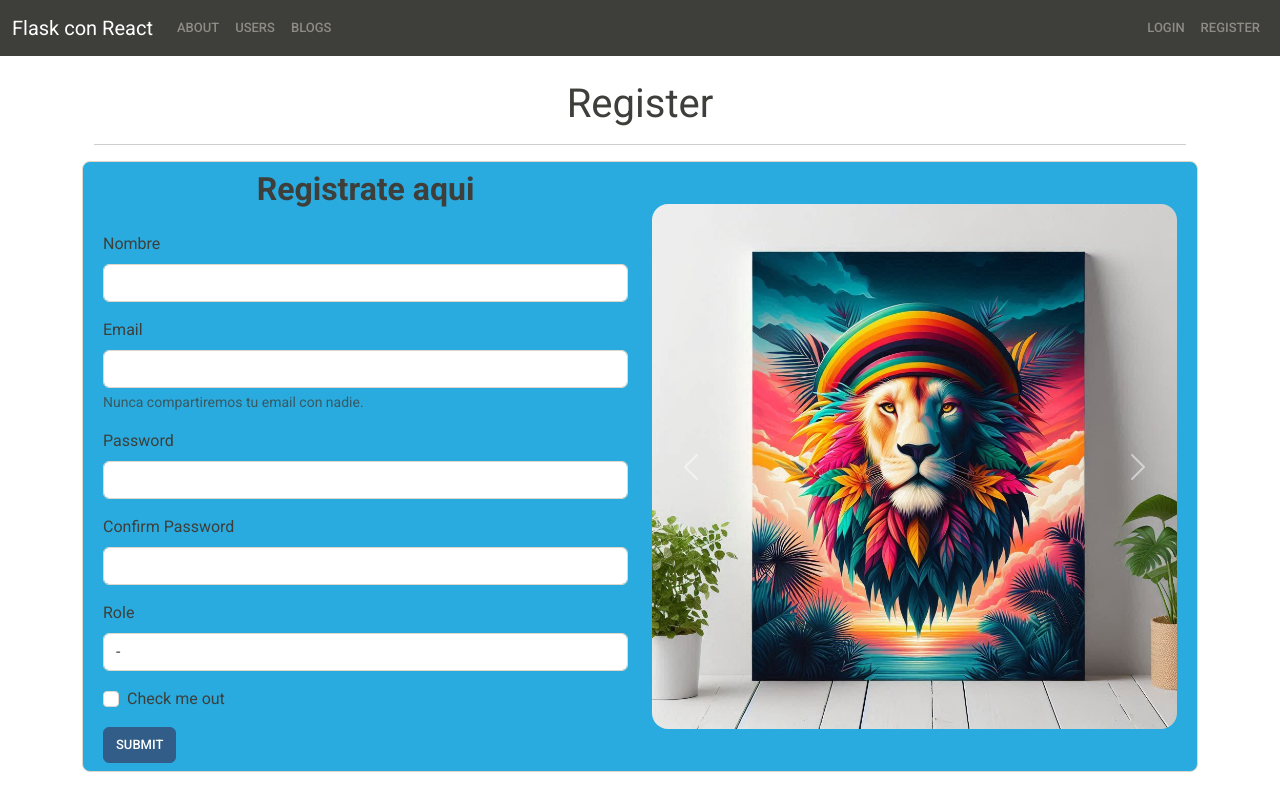
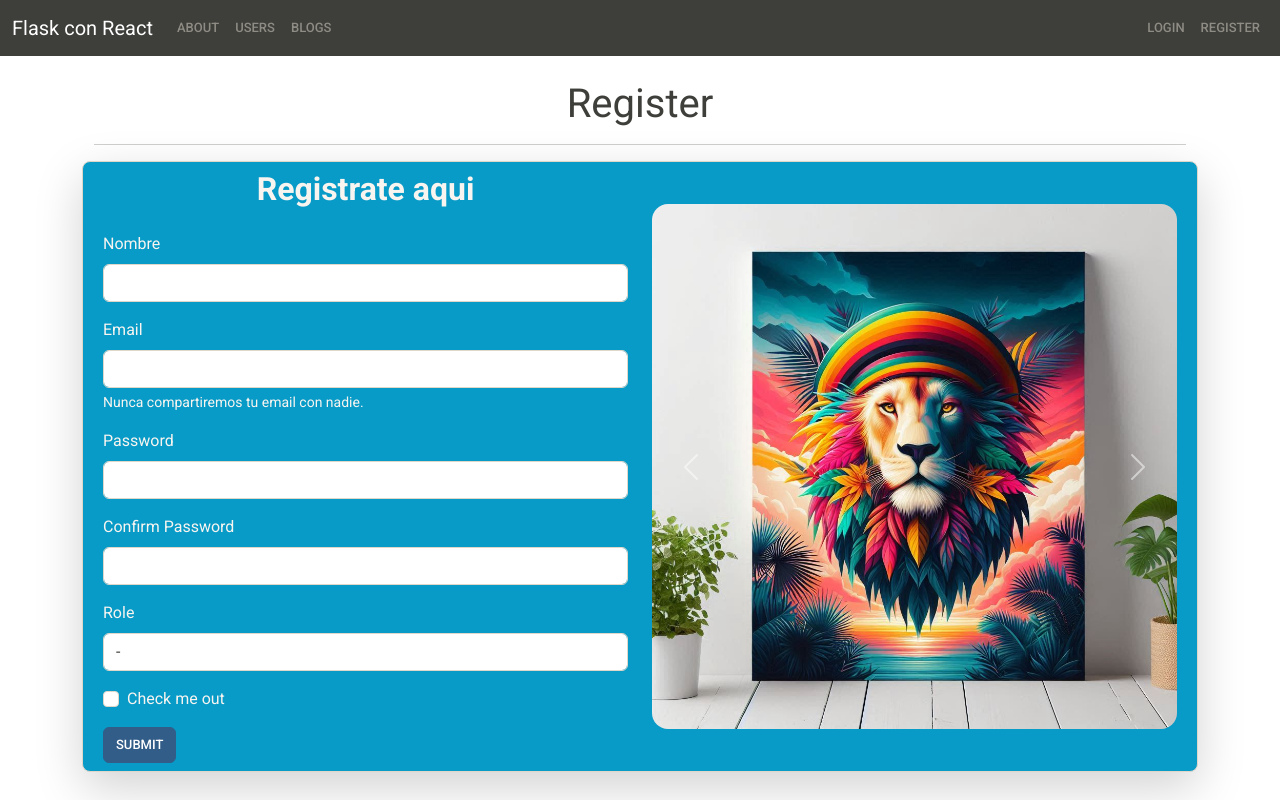
Before and after one commit to Emancc/EFI-Front-Api, a React (Vite) app: page /register in a window 1280 px wide. Built offline with nearby package versions, Linux system fonts and the light colour scheme.

Commit message:
refactor Register

```diff
--- a/src/components/Register.jsx
+++ b/src/components/Register.jsx
@@ -7,7 +7,7 @@ const Register = () => {
         <div>
             <h1 className="text-center">Register</h1>
             <hr />
-            <div className="row justify-content-center align-items-center bg-info border border-1 rounded-3 p-2">
+            <div className="row justify-content-center align-items-center border border-1 rounded-3 p-2 shadow-lg text-light" style={{backgroundColor:"#099BC8"}}>
                 <div className="col-md-6">
                     <h2 className="text-center mb-4 fs-2 fw-bold">Registrate aqui</h2>
                     <form>
@@ -20,7 +20,7 @@ const Register = () => {
                         <div className="mb-3">
                             <label for="exampleInputEmail1" class="form-label">Email</label>
                             <input type="email" class="form-control" id="exampleInputEmail1" aria-describedby="emailHelp"/>
-                        <div id="emailHelp" class="form-text">Nunca compartiremos tu email con nadie.</div>
+                        <div id="emailHelp" class="form-text text-light">Nunca compartiremos tu email con nadie.</div>
                         </div>
                         <div className="mb-3">
                             <label for="exampleInputPassword1" class="form-label">Password</label>
```
